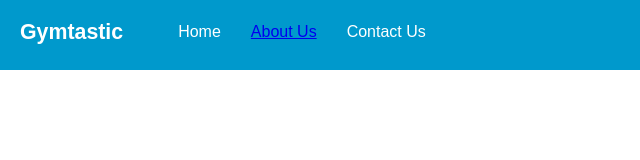
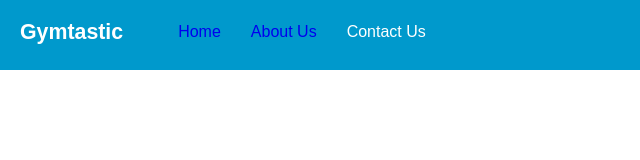
Before and after one commit to bravint/boolean-uk-html-gymtastic, a plain HTML site: page about.html in a window 1280 px wide. Shown: the full height of the page, 0-640 px from the left. Drawn offline with Linux system fonts and the light colour scheme.

Commit message:
commit 3

```diff
--- a/about.html
+++ b/about.html
@@ -9,13 +9,16 @@
   </head>
 
   <body>
+
     <header>
       <ul>
           <li><h1>Gymtastic</h1></li>
-            <li class="list1">Home</li>
+          <li class="list1"><a href="index.html">Home</a></li>
           <li class="list1"><a href="about.html">About Us</a></li>
           <li class="list1">Contact Us</li>
       </ul>
     </header>
+
   </body>
+
 </html>
--- a/styles.css
+++ b/styles.css
@@ -89,3 +89,7 @@ ul {
     background-color: #ff0000;
     margin-left: 20px;
 }
+
+a {
+    text-decoration: none;
+}
```
Lines whose indentation alone changed are shown as unchanged.
